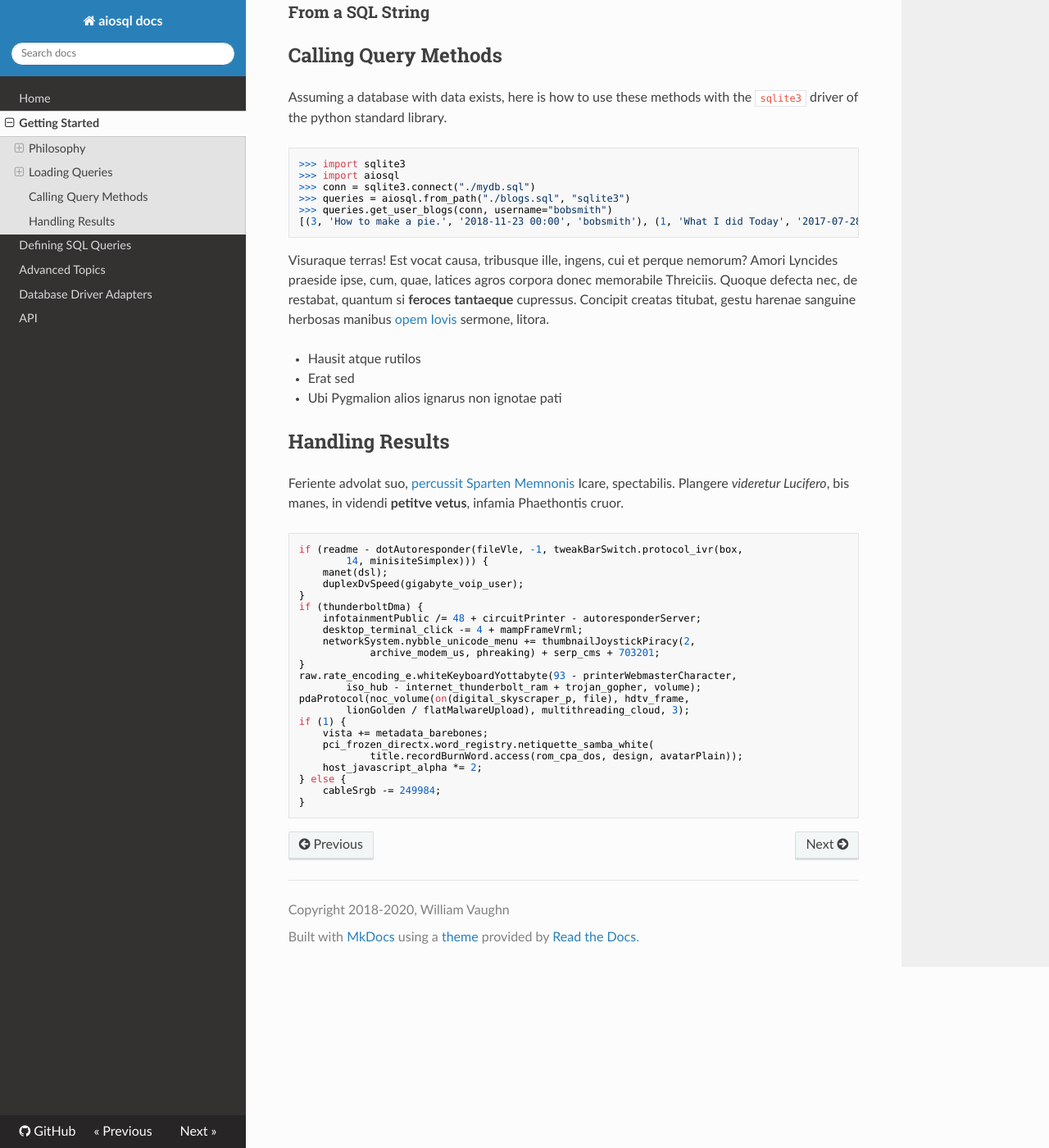
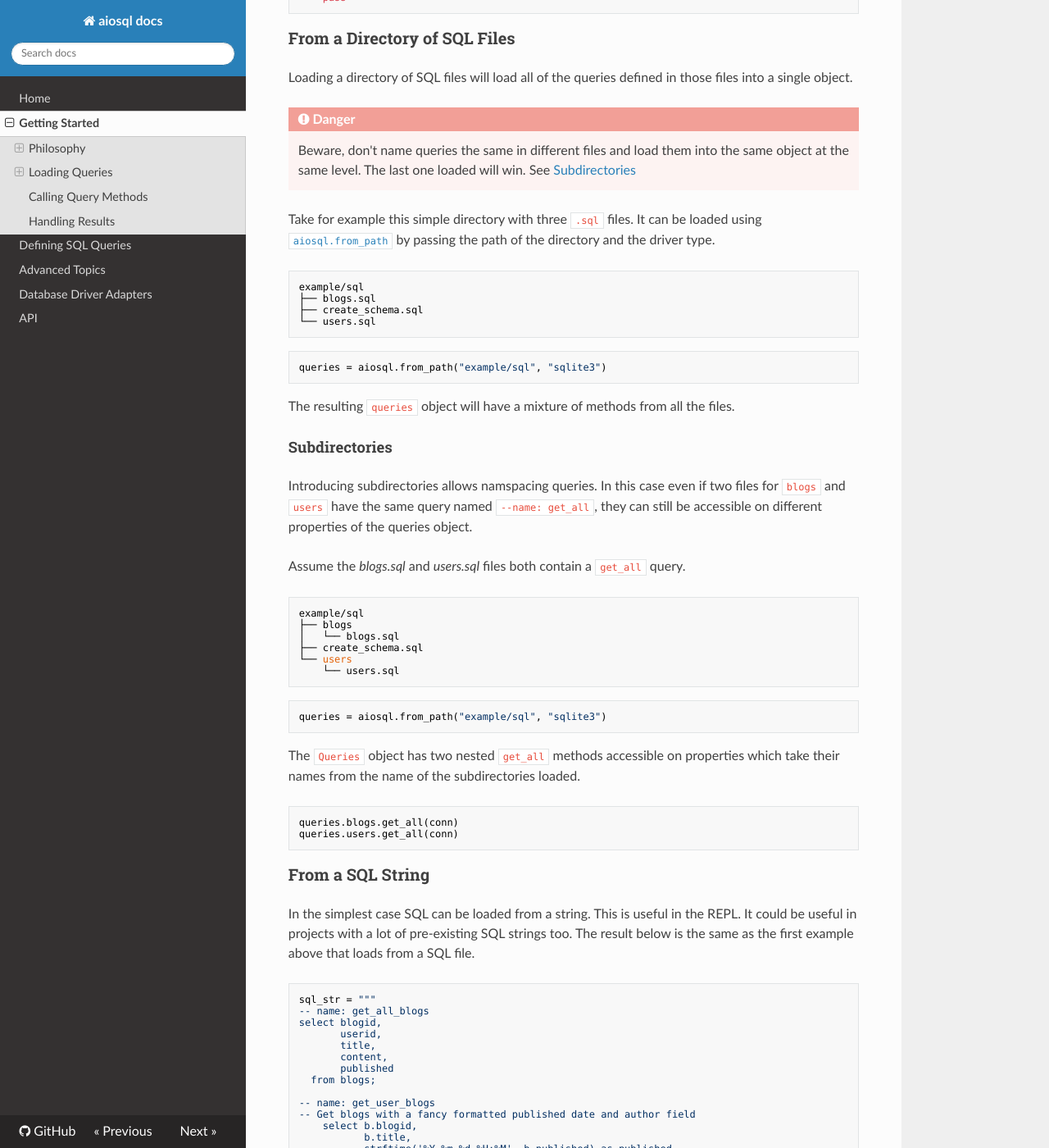
Before and after one commit to nackjicholson/aiosql, an MkDocs documentation site: the page built from docs/getting-started.md, in a window 1280 px wide and 1400 px high, scrolled down 1911 px. Shown: the whole window at 82% size. Built offline with MkDocs 1.6.1, drawn with Linux system fonts in a browser that asks for light colours; nearby versions of some CDN libraries; some of the changed text lies outside the part shown.

Commit message:
wip: finished "Loading Queries" part of getting-started docs

````diff
--- a/docs/getting-started.md
+++ b/docs/getting-started.md
@@ -46,7 +46,13 @@ inner join users u on b.userid = u.userid
   order by b.published desc;
 ```
 
-Notice the `--name: <name_of_method>` comments and the `:username` substitution variable. The comments that start with `--name:` are the magic of aiosql. They are used by [`aiosql.from_path`](./api.md#aiosqlfrom_path) to parse the file into separate methods accessible by the name. In the case of _blogs.sql_ we expect the following two methods to be available.
+Notice the `--name: <name_of_method>` comments and the `:username` substitution variable. The comments that start with `--name:` are the magic of aiosql. They are used by [`aiosql.from_path`](./api.md#aiosqlfrom_path) to parse the file into separate methods accessible by the name. The `aiosql.from_path` function takes a path to a sql file or directory and the name of the database driver intended for use with the methods.
+
+```python
+queries = aiosql.from_path("blogs.sql", "sqlite3")
+```
+
+In the case of _blogs.sql_ we expect the following two methods to be available. The `username` parameter of `get_user_blogs` will substitute in for the `:username` variable in the SQL.
 
 ```python
 def get_all_blogs(self) -> List:
@@ -56,11 +62,90 @@ def get_user_blogs(self, username: str) -> List:
     pass
 ```
 
-The `username` parameter of `get_user_blogs` will substitute in for the `:username` variable in the SQL.
-
 ### From a Directory of SQL Files
 
+Loading a directory of SQL files will load all of the queries defined in those files into a single object.
+
+!!! danger
+
+    Beware, don't name queries the same in different files and load them into the same object at the same level. The last one loaded will win. See [Subdirectories](./#subdirectories)
+
+Take for example this simple directory with three `.sql` files. It can be loaded using [`aiosql.from_path`](./api.md#aiosqlfrom_path) by passing the path of the directory and the driver type.
+
+```
+example/sql
+├── blogs.sql
+├── create_schema.sql
+└── users.sql
+```
+
+```python
+queries = aiosql.from_path("example/sql", "sqlite3")
+```
+
+The resulting `queries` object will have a mixture of methods from all the files.
+
+#### Subdirectories
+
+Introducing subdirectories allows namspacing queries. In this case even if two files for `blogs` and `users` have the same query named `--name: get_all`, they can still be accessible on different properties of the queries object.
+
+Assume the _blogs.sql_ and _users.sql_ files both contain a `get_all` query.
+
+```
+example/sql
+├── blogs
+│   └── blogs.sql
+├── create_schema.sql
+└── users
+    └── users.sql
+```
+
+```python
+queries = aiosql.from_path("example/sql", "sqlite3")
+```
+
+The `Queries` object has two nested `get_all` methods accessible on properties which take their names from the name of the subdirectories loaded.
+
+```python
+queries.blogs.get_all(conn)
+queries.users.get_all(conn)
+```
+
 ### From a SQL String
+
+In the simplest case SQL can be loaded from a string. This is useful in the REPL. It could be useful in projects with a lot of pre-existing SQL strings too. The result below is the same as the first example above that loads from a SQL file.
+
+```python
+sql_str = """
+-- name: get_all_blogs
+select blogid,
+       userid,
+       title,
+       content,
+       published
+  from blogs;
+
+-- name: get_user_blogs
+-- Get blogs with a fancy formatted published date and author field
+    select b.blogid,
+           b.title,
+           strftime('%Y-%m-%d %H:%M', b.published) as published,
+           u.username as author
+      from blogs b
+inner join users u on b.userid = u.userid
+     where u.username = :username
+  order by b.published desc;
+"""
+
+queries = aiosql.from_str(sql_str, "sqlite3")
+```
+
+The `Queries` object here will have two methods:
+
+```python
+queries.get_all_blogs(conn)
+queries.get_user_blogs(conn, username="johndoe")
+```
 
 ## Calling Query Methods
 
````
